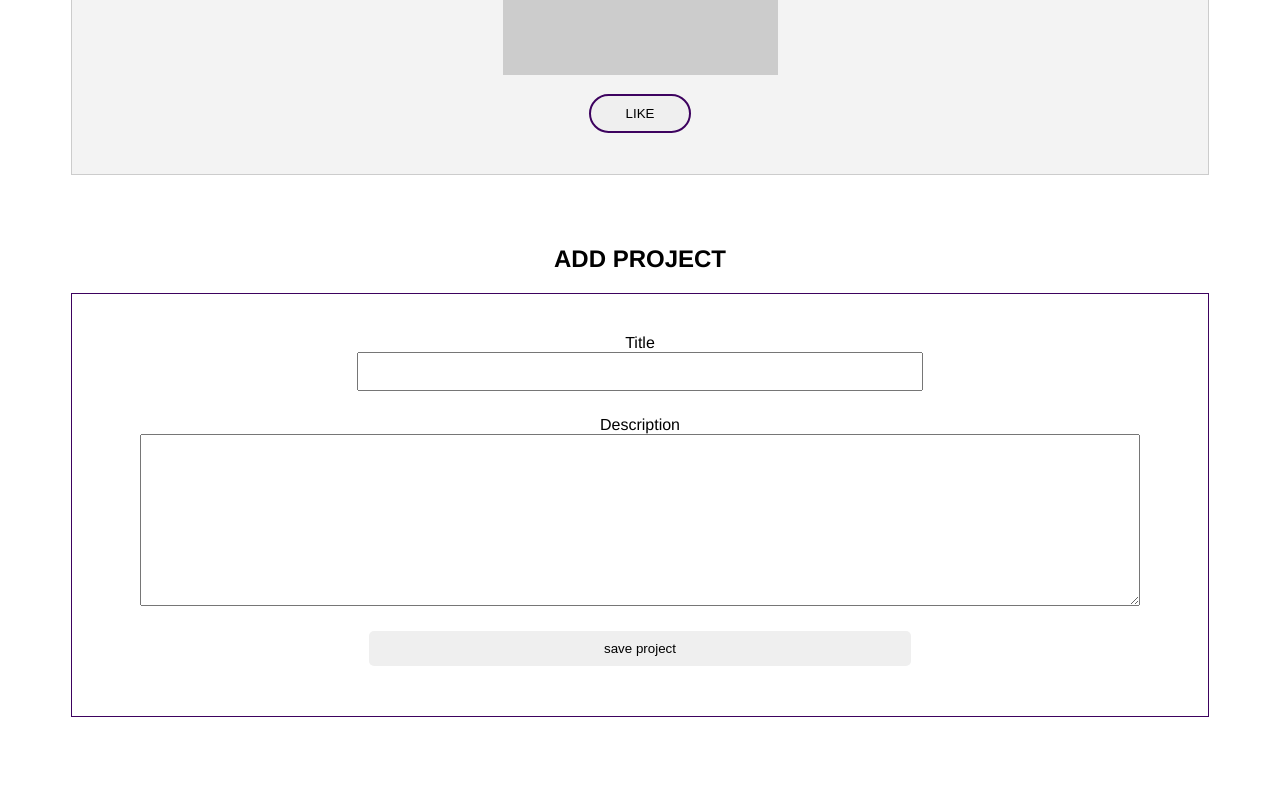
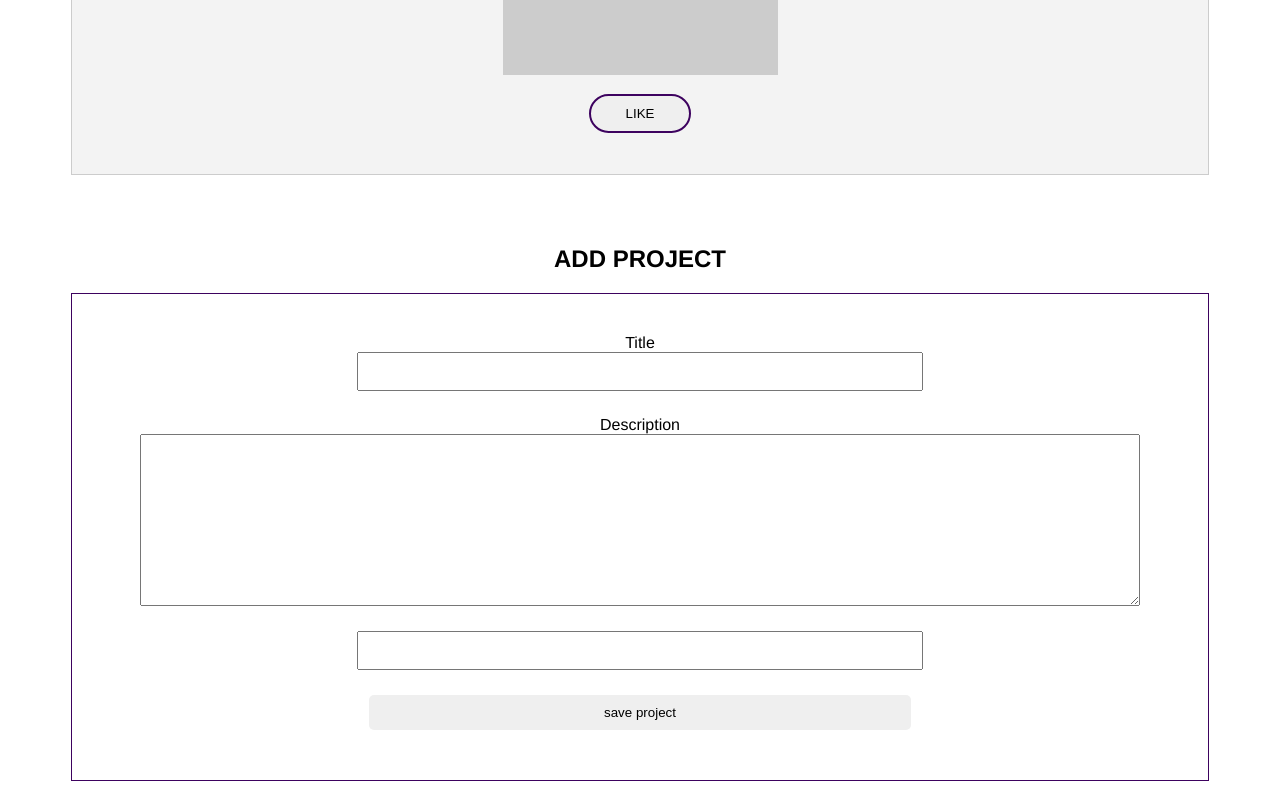
Before and after one commit to charisse10/582-project1, a Vue app: page / in a window 1280 px wide. Shown: the part 1028-1828 px from the top of the page. Before the commit the page ends 1753 px from the top, so only its background shows below. Built offline with nearby package versions, Linux system fonts and the light colour scheme.

Commit message:
Adding new project

```diff
--- a/src/App.vue
+++ b/src/App.vue
@@ -17,7 +17,7 @@
   </section>
 
   <section class="add">
-    <AddProject @saveNewProject="pushProject"></AddProject>
+    <AddProject @addProject="addProject"></AddProject>
   </section>
 </template>
 
@@ -90,9 +90,9 @@ export default {
       this.projectsLikedList[id] = null;
     },
 
-    pushProject(obj) {
-      this.projects.push(obj);
-      console.log("received: ", this.obj);
+    addProject(newProject) {
+      this.projects.push(newProject);
+      console.log("added:", this.projects);
     },
   },
 };
--- a/src/components/AddProject.vue
+++ b/src/components/AddProject.vue
@@ -1,13 +1,10 @@
 <template>
   <h2>Add project</h2>
-  <!-- <h3>{{ titleInput }}</h3>
-  <p>{{ descriptionInput }}</p>
-  <img :src="imageInput" alt="Project Image" /> -->
 
   <form @submit.prevent="saveNewProject" action="">
-    <label for="">Title</label>
-    <input type="text" v-model="titleInput" />
-    <label for="">Description</label>
+    <label for="title">Title</label>
+    <input type="text" v-model="titleInput" required />
+    <label for="description">Description</label>
     <textarea
       name=""
       id=""
@@ -15,9 +12,13 @@
       rows="10"
       v-model="descriptionInput"
     ></textarea>
-    <!-- <input type="text" v-model="imageInput" /> -->
+    <input type="text" v-model="imageInput" required />
     <input class="add" type="submit" value="save project" />
   </form>
+
+  <h3>{{ titleInput }}</h3>
+  <p>{{ descriptionInput }}</p>
+  <p>{{ imageInput }}</p>
 </template>
 
 <script>
@@ -34,15 +35,20 @@ export default {
   },
 
   methods: {
-    saveProject() {
-      const projectObj = {
+    saveNewProject() {
+      const newProject = {
+        id: this.id,
         title: this.titleInput,
         description: this.descriptionInput,
+        image: this.imageInput,
       };
-      this.$emit("addProjectObj", projectObj);
-      this.titleText = "";
-      this.descriptionText = "";
-      this.showOutput = true;
+
+      this.id++;
+      this.$emit("addProject", newProject);
+
+      this.titleInput = "";
+      this.descriptionInput = "";
+      this.imageInput = "";
     },
   },
 };
```
